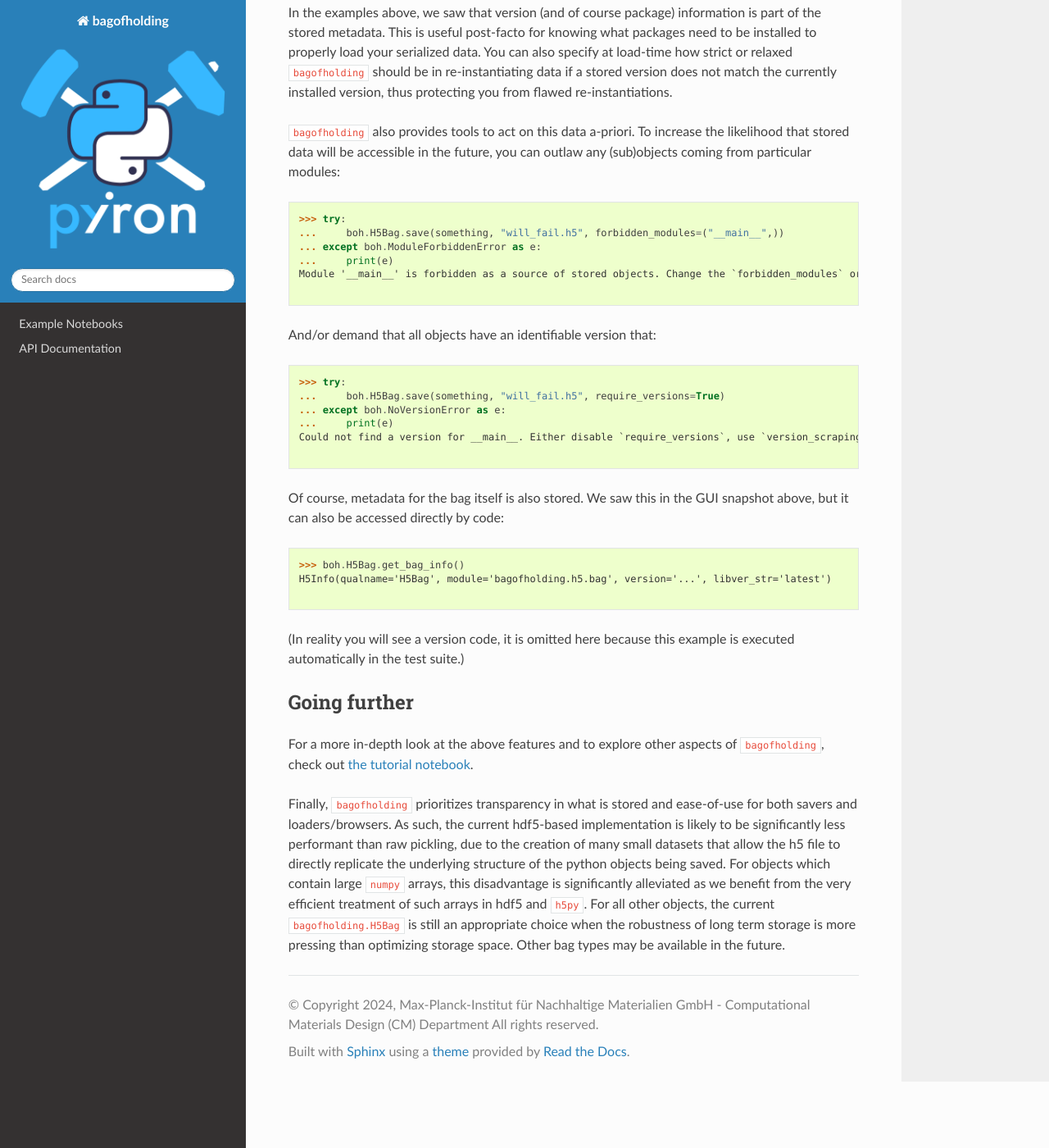
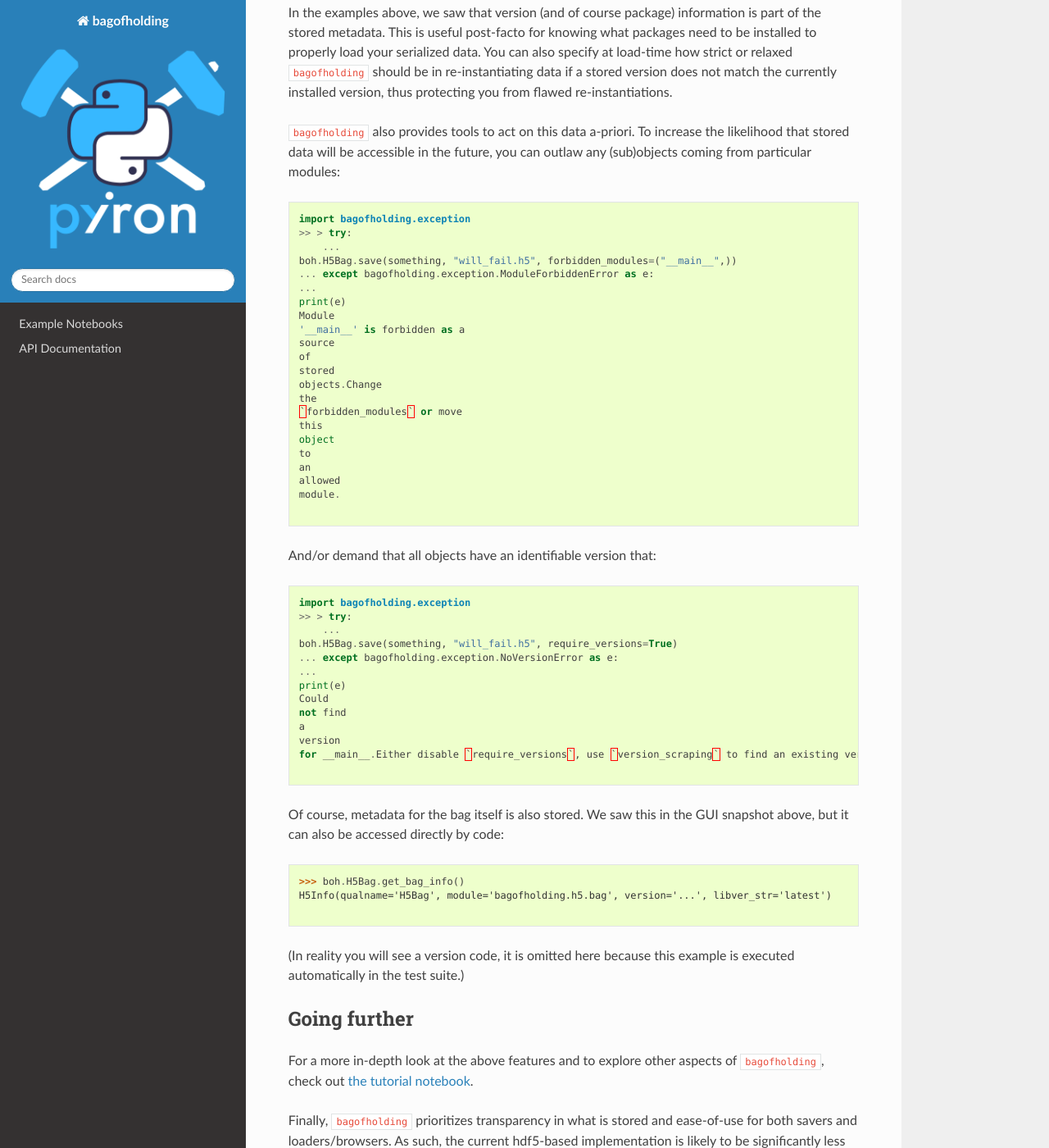
Before and after one commit to pyiron/bagofholding, a Sphinx documentation site: the page built from docs/README.md, in a window 1280 px wide and 1400 px high, scrolled down 2665 px. Shown: the whole window at 82% size. Built offline with Sphinx 7.4.7 and the Read the Docs theme 3.1.0, drawn with Linux system fonts in a browser that asks for light colours.

Commit message:
Centralize exceptions
Signed-off-by: liamhuber <liamhuber@greyhavensolutions.com>

````diff
--- a/docs/README.md
+++ b/docs/README.md
@@ -81,22 +81,45 @@ You can also specify at load-time how strict or relaxed `bagofholding` should be
 To increase the likelihood that stored data will be accessible in the future, you can outlaw any (sub)objects coming from particular modules:
 
 ```python
->>> try:
-...     boh.H5Bag.save(something, "will_fail.h5", forbidden_modules=("__main__",))
-... except boh.ModuleForbiddenError as e:
-...     print(e)
-Module '__main__' is forbidden as a source of stored objects. Change the `forbidden_modules` or move this object to an allowed module.
+import bagofholding.exception
+>> > try:
+    ...
+boh.H5Bag.save(something, "will_fail.h5", forbidden_modules=("__main__",))
+... except bagofholding.exception.ModuleForbiddenError as e:
+...
+print(e)
+Module
+'__main__' is forbidden as a
+source
+of
+stored
+objects.Change
+the
+`forbidden_modules` or move
+this
+object
+to
+an
+allowed
+module.
 
 ```
 
 And/or demand that all objects have an identifiable version that:
 
 ```python
->>> try:
-...     boh.H5Bag.save(something, "will_fail.h5", require_versions=True)
-... except boh.NoVersionError as e:
-...     print(e)
-Could not find a version for __main__. Either disable `require_versions`, use `version_scraping` to find an existing version for this package, or add versioning to the unversioned package.
+import bagofholding.exception
+>> > try:
+    ...
+boh.H5Bag.save(something, "will_fail.h5", require_versions=True)
+... except bagofholding.exception.NoVersionError as e:
+...
+print(e)
+Could
+not find
+a
+version
+for __main__.Either disable `require_versions`, use `version_scraping` to find an existing version for this package, or add versioning to the unversioned package.
 
 ```
 
````
Also changed, not shown: bagofholding/__init__.py (+14 -5 lines), 9 other files.
